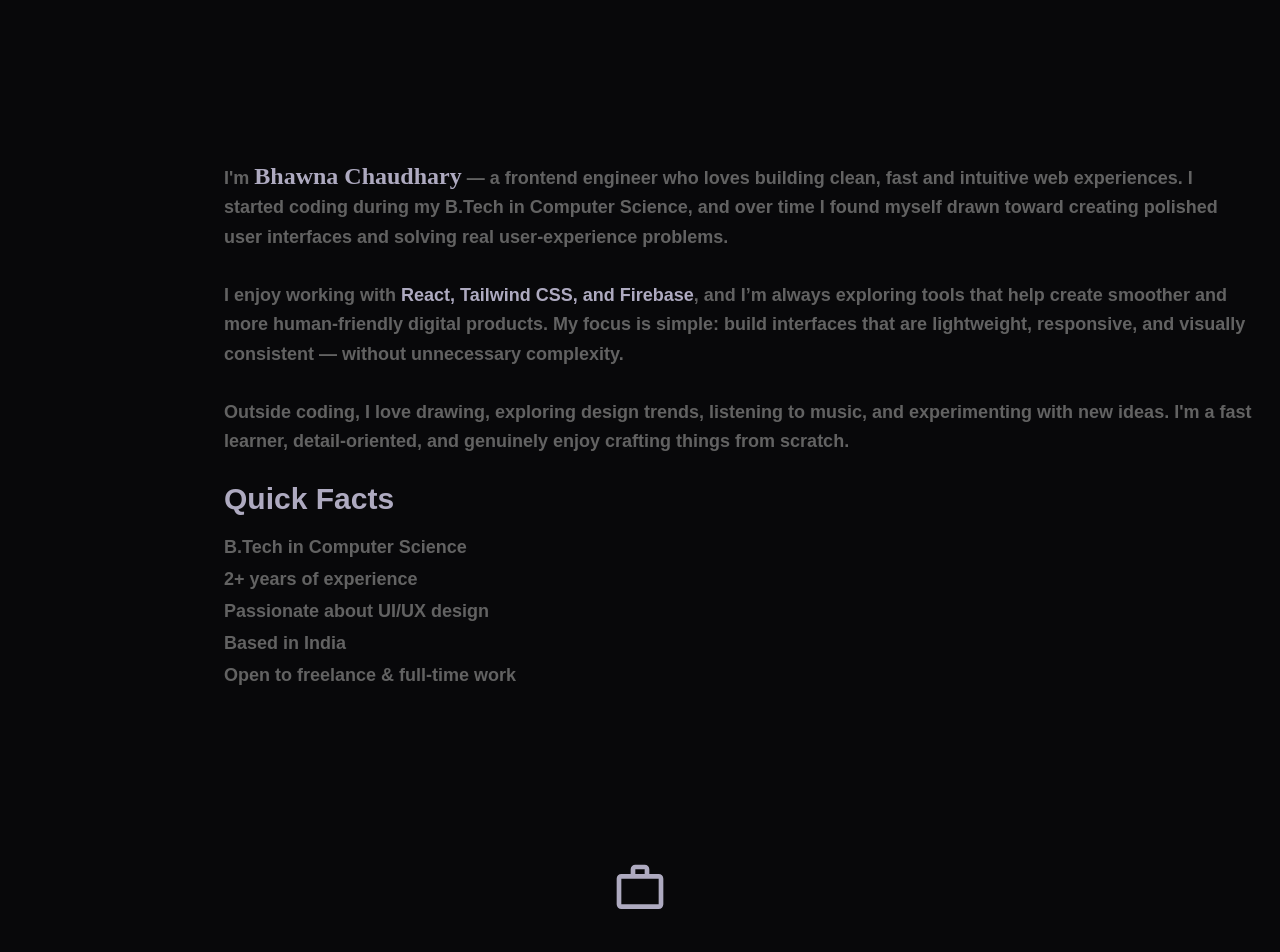
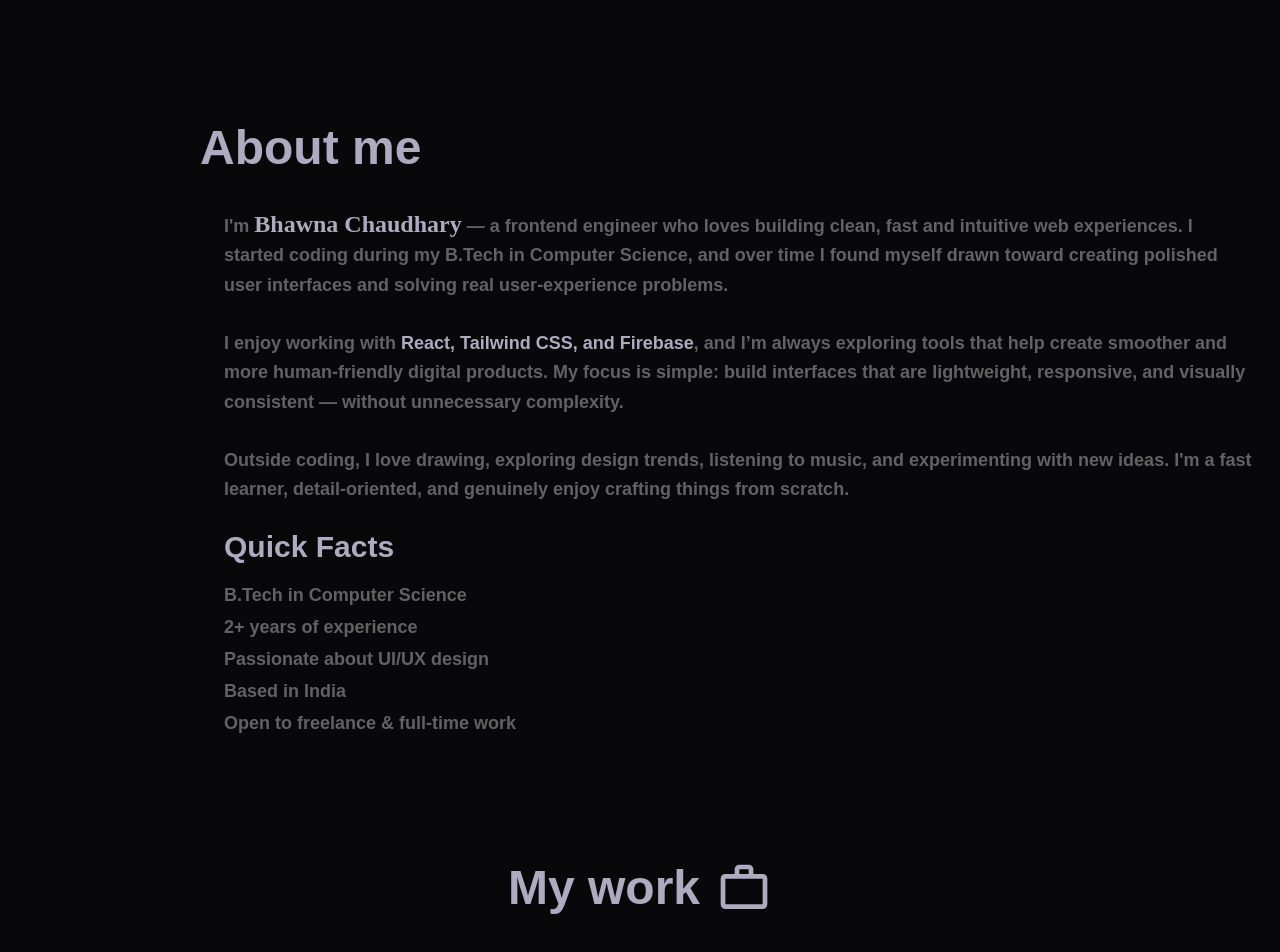
Before and after one commit to shiba-murmu/project-public-portfolio-website, a React (Vite) app: page / in a window 1280 px wide. Shown: the part 900-1852 px from the top of the page. Built offline with nearby package versions, Linux system fonts and the light colour scheme; a web font is replaced by a local one.

Commit message:
Component called with right path.

```diff
--- a/src/pages/Education_experience/Education_experience.jsx
+++ b/src/pages/Education_experience/Education_experience.jsx
@@ -1,13 +1,12 @@
 import React from 'react'
-
+import Text from '../../components/customtext/Text'
 function Education_experience() {
     return (
         <>
             <div id='experience' className='min-h-screen  pt-10 md:pt-0 flex justify-center items-start'>
                 <div>
 
-                    {/* <Heading_text text='Education & Experience' /> */}
-
+                    <Text text={'Education & Experience'} />
                 </div>
             </div>
         </>
--- a/src/pages/about/About.jsx
+++ b/src/pages/about/About.jsx
@@ -1,8 +1,8 @@
-import React , { useState , useEffect} from 'react'
-
+import React, { useState, useEffect } from 'react'
+import Text from '../../components/customtext/Text'
 function About() {
-    const [name , setName] = useState('No name')
-    const [lastName , setLastName] = useState(null)
+    const [name, setName] = useState('No name')
+    const [lastName, setLastName] = useState(null)
     useEffect(() => {
         setName('Bhawna')
         setLastName('Chaudhary')
@@ -12,6 +12,7 @@ function About() {
             <div id='About' className='min-h-screen pt-40 rounded-t-full  md:pl-50 flex flex-col justify-center md:justify-start items-center md:items-start text-3xl font-semibold'>
                 <div className=''>
                     {/* <Heading_text text='About me' /> */}
+                    <Text text={'About me'} />
 
                 </div>
 
--- a/src/pages/contact/Contact.jsx
+++ b/src/pages/contact/Contact.jsx
@@ -1,9 +1,10 @@
 import React from 'react'
+import Text from '../../components/customtext/Text'
 function Contact() {
     return (
         <>
             <div id='contact' className='min-h-screen flex justify-center items-center text-4xl font-bold '>
-            {/* <Heading_text text='Contact Me' /> */}
+                <Text text={'Contace Me'} />
             </div>
         </>
     )
--- a/src/pages/projects/Project.jsx
+++ b/src/pages/projects/Project.jsx
@@ -2,13 +2,13 @@ import React from 'react'
 import { Link } from 'react-router-dom'
 import Project_collection from './Project_list.jsx/Project_collection'
 import Project_card from '../../components/project_card/Project_card'
+import Text from '../../components/customtext/Text'
 function Project() {
     return (
         <>
             <div id='project' className='min-h-screen pb-10 pt-20 flex  justify-start items-start  md:justify-center md:items-center  flex-col'>
                 <div className='w-full  md:w-full flex justify-center gap-4 items-center p-4 rounded-md'>
-                    {/* <Heading_text text='My work' /> */}
-
+                    <Text text={'My work'} />
                     <svg xmlns="http://www.w3.org/2000/svg" className='md:h-14 md:w-14' height="30px" viewBox="0 -960 960 960" width="30px" strokeWidth="30" fill='currentColor'><path d="M160-120q-33 0-56.5-23.5T80-200v-440q0-33 23.5-56.5T160-720h160v-80q0-33 23.5-56.5T400-880h160q33 0 56.5 23.5T640-800v80h160q33 0 56.5 23.5T880-640v440q0 33-23.5 56.5T800-120H160Zm0-80h640v-440H160v440Zm240-520h160v-80H400v80ZM160-200v-440 440Z" /></svg>
                 </div>
 
```
Lines whose indentation alone changed are shown as unchanged.
